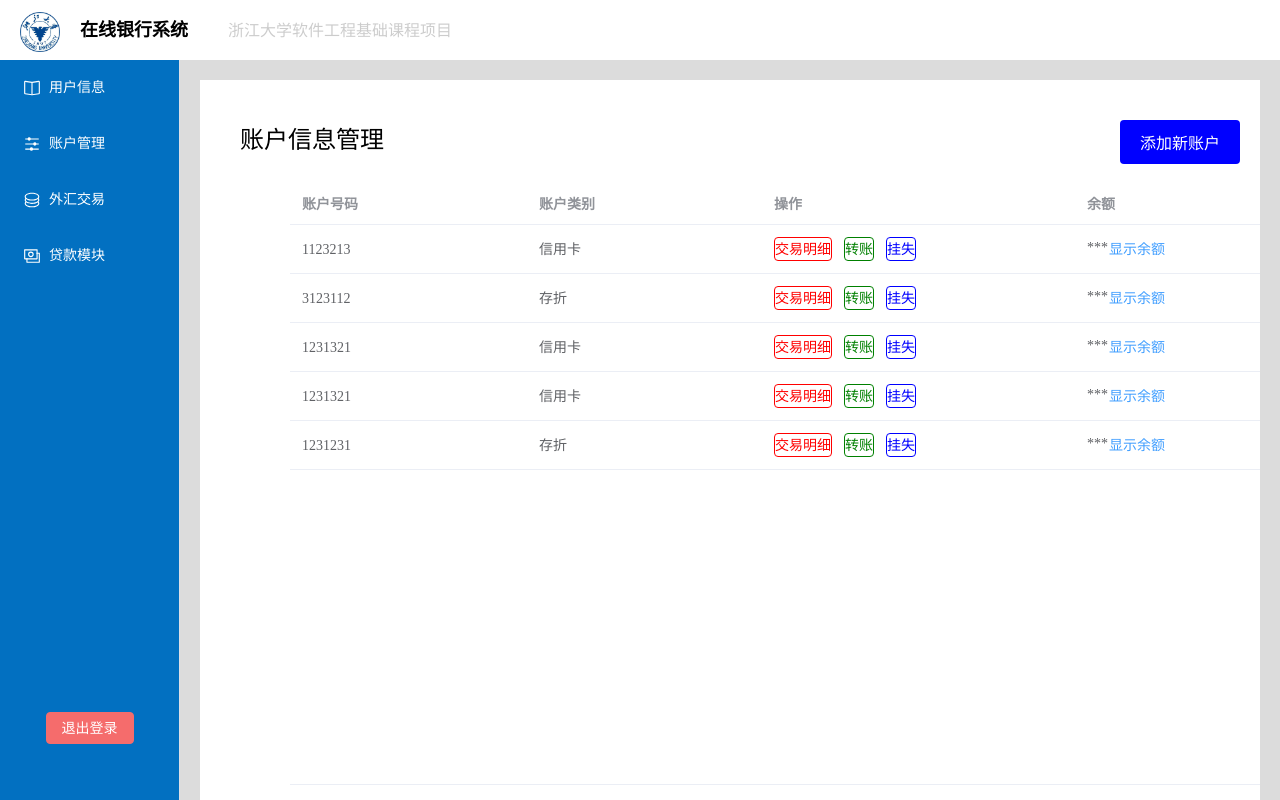
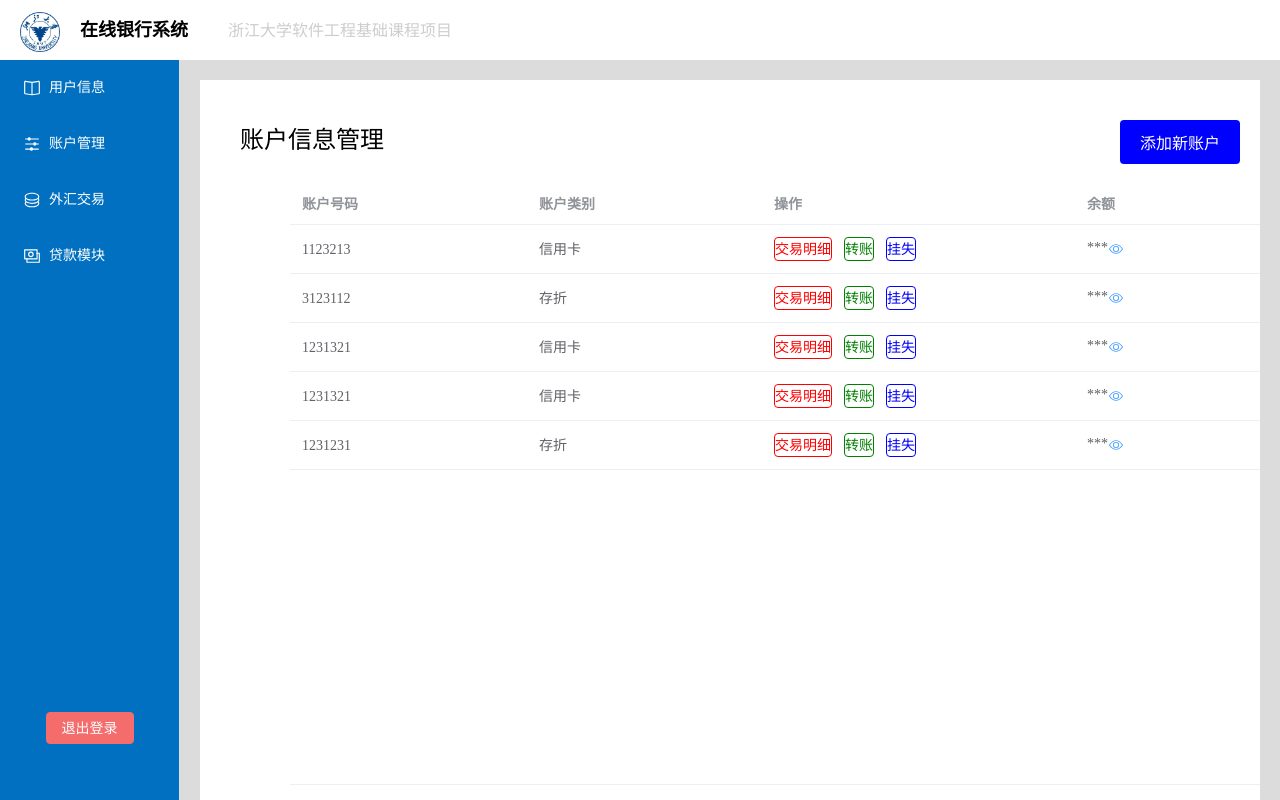
Before and after one commit to ycyaw66/online-banking-system, a Vue app in the folder frontend/: page /personalBank/user/account in a window 1280 px wide. Built offline with nearby package versions, Linux system fonts and the light colour scheme.

Commit message:
界面微调

```diff
--- a/frontend/src/views/PersonalBank/InfoManage.vue
+++ b/frontend/src/views/PersonalBank/InfoManage.vue
@@ -19,8 +19,16 @@
           <el-table-column label="余额" min-width="150">
             <template v-slot="scope">
               <span>{{ scope.row.balance }}</span>
-              <el-button v-if="!scope.row.showBalance" type="text" @click="openBalnce(scope.row)">显示余额</el-button>
-              <el-button v-else type="text" @click="scope.row.showBalance = false, closeBalance(scope.row)">关闭显示</el-button>
+              <el-button v-if="!scope.row.showBalance" type="text" @click="openBalance(scope.row)">
+                <el-icon>
+                  <View />
+                </el-icon>
+              </el-button>
+              <el-button v-else type="text" @click="scope.row.showBalance = false, closeBalance(scope.row)">
+                <el-icon>
+                  <Hide />
+                </el-icon>
+              </el-button>
             </template>
           </el-table-column>
         </el-table>
@@ -233,7 +241,7 @@ export default {
                 ElMessage.error(error.response.data.err);
             }
         },
-        openBalnce(row){
+        openBalance(row){
             this.PasswordCheck.account_number = row.account_number,
             this.PassVisible = true,
             this.PasswordCheck.Row = row
```
